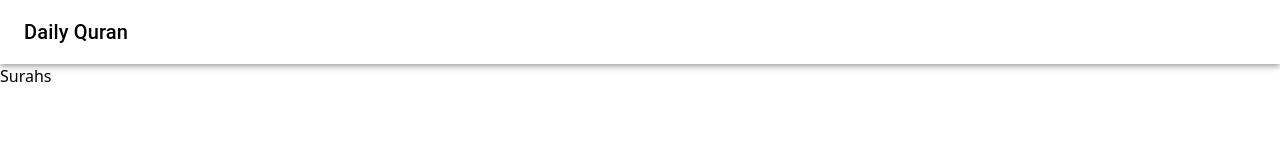
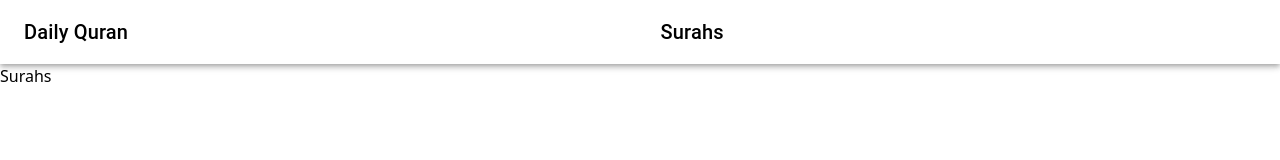
Before and after one commit to shishirbs23/daily-quran, a React (Vite) app: page /surahs in a window 1280 px wide. Shown: the top 160 px of the page. Built offline with nearby package versions, Linux system fonts and the light colour scheme.

Commit message:
update header title dynamically with route change

```diff
--- a/src/core/components/BottomNav.tsx
+++ b/src/core/components/BottomNav.tsx
@@ -1,5 +1,5 @@
 import { Paper, BottomNavigation, BottomNavigationAction } from "@mui/material";
-import { useState } from "react";
+import { useEffect, useState } from "react";
 import { useNavigate } from "react-router-dom";
 
 import RestoreIcon from "@mui/icons-material/Restore";
@@ -7,10 +7,19 @@ import FavoriteIcon from "@mui/icons-material/Favorite";
 import ArchiveIcon from "@mui/icons-material/Archive";
 
 import { Routes } from "../../routing/routes";
+import { HeaderTitles } from "../constants/header-titles";
 
-const BottomNavBar = () => {
-  const [value, setValue] = useState(0);
+type BottomNavBarProps = {
+  updateTitle: (title: string) => void;
+};
+
+const BottomNavBar = ({ updateTitle }: BottomNavBarProps) => {
+  const [value, setValue] = useState<number>(0);
   const navigate = useNavigate();
+
+  useEffect(() => {
+    navigate(Routes.SURAHS);
+  }, [navigate]);
 
   const handleBottomNavChange = (
     _event: React.SyntheticEvent<Element, Event>,
@@ -19,16 +28,19 @@ const BottomNavBar = () => {
     switch (newValue) {
       case 0: {
         navigate(Routes.SURAHS);
+        updateTitle(HeaderTitles.SURAHS);
         break;
       }
 
       case 1: {
         navigate(Routes.JUZS);
+        updateTitle(HeaderTitles.JUZS);
         break;
       }
 
       case 2: {
         navigate(Routes.QURAN);
+        updateTitle(HeaderTitles.QURAN);
         break;
       }
     }
--- a/src/core/components/Header.tsx
+++ b/src/core/components/Header.tsx
@@ -1,10 +1,17 @@
 import { AppBar, Toolbar, Typography } from "@mui/material";
 
-const Header = () => (
+type HeaderProps = {
+  title: string;
+};
+
+const Header = ({ title }: HeaderProps) => (
   <AppBar position="static" color="transparent">
     <Toolbar>
       <Typography variant="h6" component="div" sx={{ flexGrow: 1 }}>
         Daily Quran
+      </Typography>
+      <Typography variant="h6" component="div" sx={{ flexGrow: 1 }}>
+        {title}
       </Typography>
     </Toolbar>
   </AppBar>
--- /dev/null
+++ b/src/core/constants/header-titles.ts
@@ -0,0 +1,5 @@
+export const enum HeaderTitles {
+    SURAHS = "Surahs",
+    JUZS = "Juzs",
+    QURAN = "Quran",
+}
--- a/src/core/layout/Layout.tsx
+++ b/src/core/layout/Layout.tsx
@@ -1,15 +1,24 @@
+import { useState } from "react";
 import { Outlet } from "react-router-dom";
 
 // Core Components
 import Header from "../components/Header";
 import BottomNavBar from "../components/BottomNav";
 
+import { HeaderTitles } from "../constants/header-titles";
+
 const Layout = () => {
+  const [currentTitle, setCurrentTitle] = useState<string>(HeaderTitles.SURAHS);
+
+  const updateTitle = (newTitle: string) => {
+    setCurrentTitle(newTitle);
+  };
+
   return (
     <>
-      <Header />
+      <Header title={currentTitle} />
       <Outlet />
-      <BottomNavBar />
+      <BottomNavBar updateTitle={updateTitle} />
     </>
   );
 };
```
